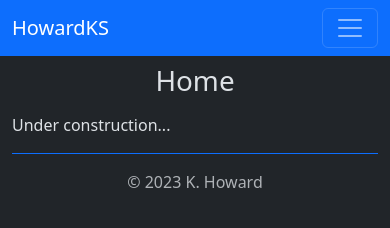
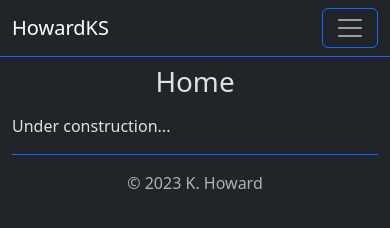
Before and after one commit to howardks/howardks.github.io, a plain HTML site: page bootstrap/index.html in a window 390 px wide. Drawn offline with nearby package versions, Linux system fonts and the light colour scheme.

Commit message:
Colors changed again

```diff
--- a/bootstrap/index.html
+++ b/bootstrap/index.html
@@ -10,10 +10,10 @@
 </head>
 
 <body data-bs-theme="dark">
-  <nav class="navbar navbar-expand-md bg-primary">
+  <nav class="navbar navbar-expand-md border-primary border-bottom">
     <div class="container-fluid">
       <a class="navbar-brand">HowardKS</a>
-      <button class="navbar-toggler" type="button" data-bs-toggle="collapse" data-bs-target="#navbarSupportedContent"
+      <button class="navbar-toggler border-primary" type="button" data-bs-toggle="collapse" data-bs-target="#navbarSupportedContent"
         aria-controls="navbarSupportedContent" aria-expanded="false" aria-label="Toggle navigation">
         <span class="navbar-toggler-icon"></span>
       </button>
@@ -40,7 +40,7 @@
     <p>Under construction...</p>
   </div>
   <div class="container">
-    <footer class="d-flex flex-wrap justify-content-center py-3 border-top border-primary">
+    <footer class="d-flex flex-wrap justify-content-center pt-3 border-top border-primary">
       <p class="text-body-secondary">© 2023 K. Howard</p>
     </footer>
   </div>
```
Also changed, not shown: bootstrap/contact.html (+2 -2 lines), bootstrap/projects.html (+2 -2 lines), bootstrap/resume.html (+4 -4 lines).
